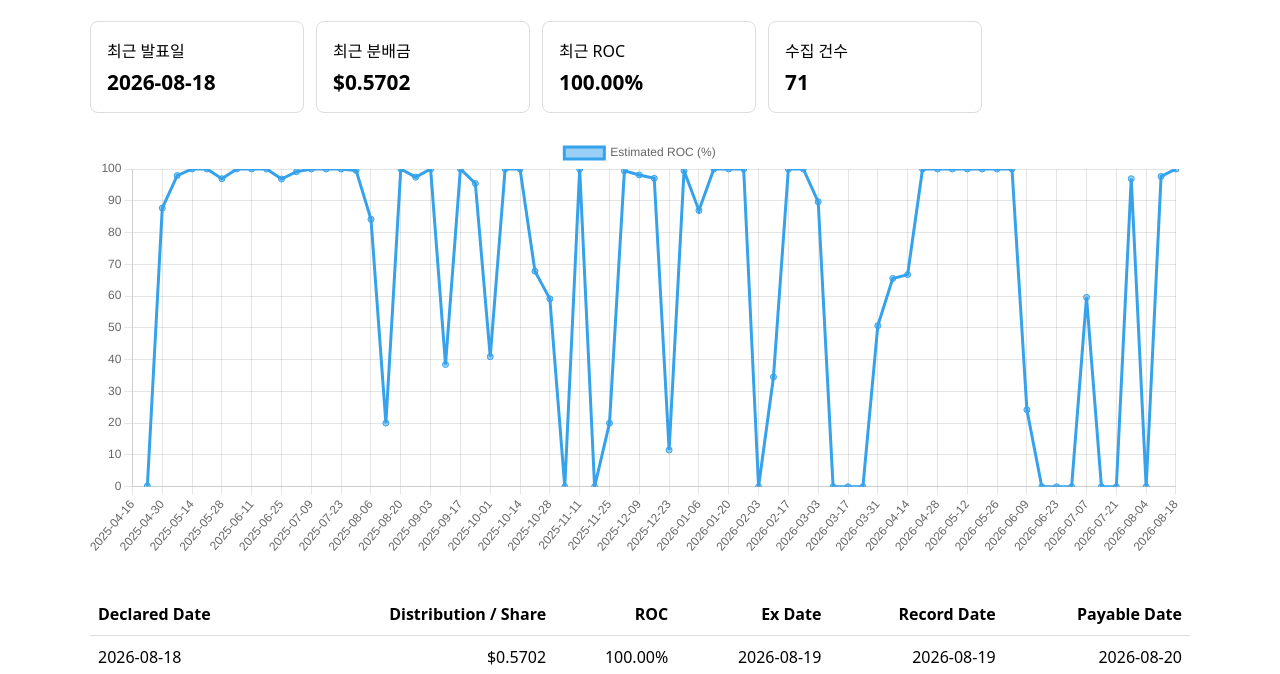
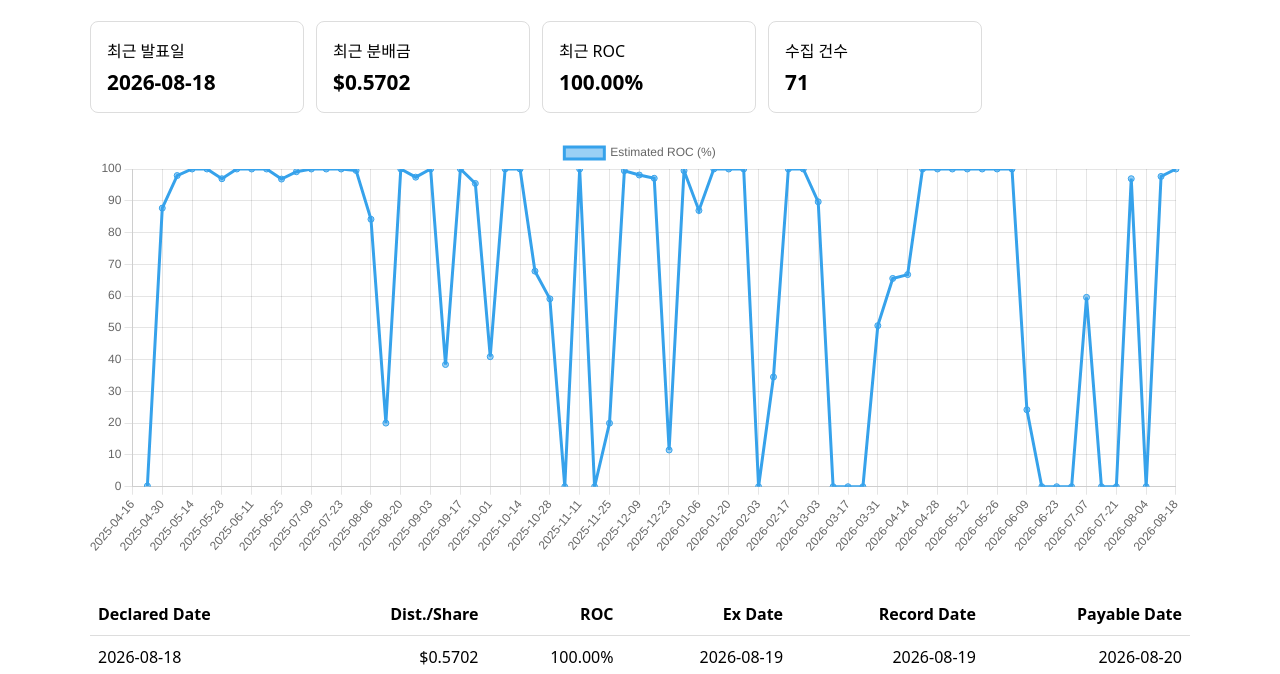
Before and after one commit to dev32user/chpy-tracker, a website: page docs/index.html in a window 1280 px wide. Shown: the part 126-800 px from the top of the page. Drawn offline with nearby package versions, Linux system fonts and the light colour scheme.

Commit message:
Update index.html
Dist./Share로 약어 사용

```diff
--- a/docs/index.html
+++ b/docs/index.html
@@ -39,7 +39,7 @@
     <thead>
       <tr>
         <th>Declared Date</th>
-        <th>Distribution / Share</th>
+        <th>Dist./Share</th>
         <th>ROC</th>
         <th>Ex Date</th>
         <th>Record Date</th>
```
